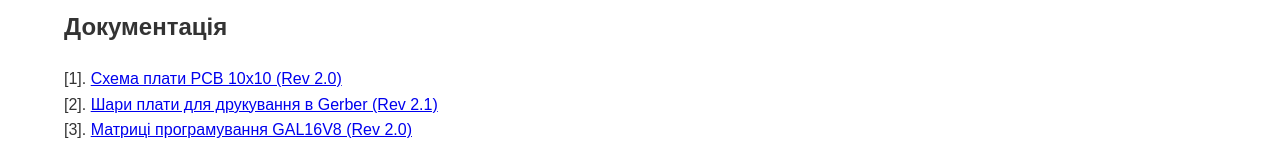
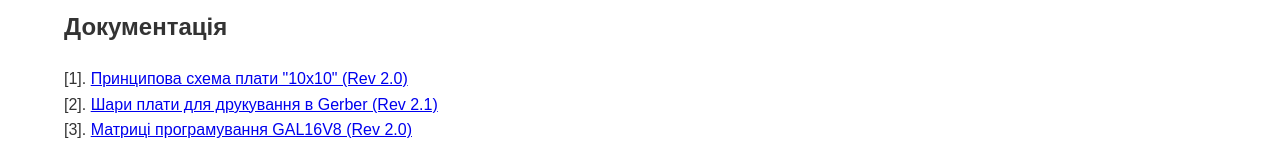
Before and after one commit to BitEdits/zx, a plain HTML site: page index.html in a window 1280 px wide. Shown: the part 1371-1531 px from the top of the page. Drawn offline with Linux system fonts and the light colour scheme.

Commit message:
zx.5ht.co

```diff
--- a/index.html
+++ b/index.html
@@ -236,7 +236,7 @@
         </section>
     <section id="specifications" class="container">
             <h2><a name="doc">Документація</a></h2>
-            <p>[1]. <a href="10x10_scheme.zip">Схема плати PCB 10x10 (Rev 2.0)</a><br>
+            <p>[1]. <a href="10x10_scheme.zip">Принципова схема плати "10x10" (Rev 2.0)</a><br>
                [2]. <a href="pcb_gerber_rev2.1.zip">Шари плати для друкування в Gerber (Rev 2.1)</a><br>
                [3]. <a href="pal_jedec.zip">Матриці програмування GAL16V8 (Rev 2.0)</a><br>
             </p>
```
